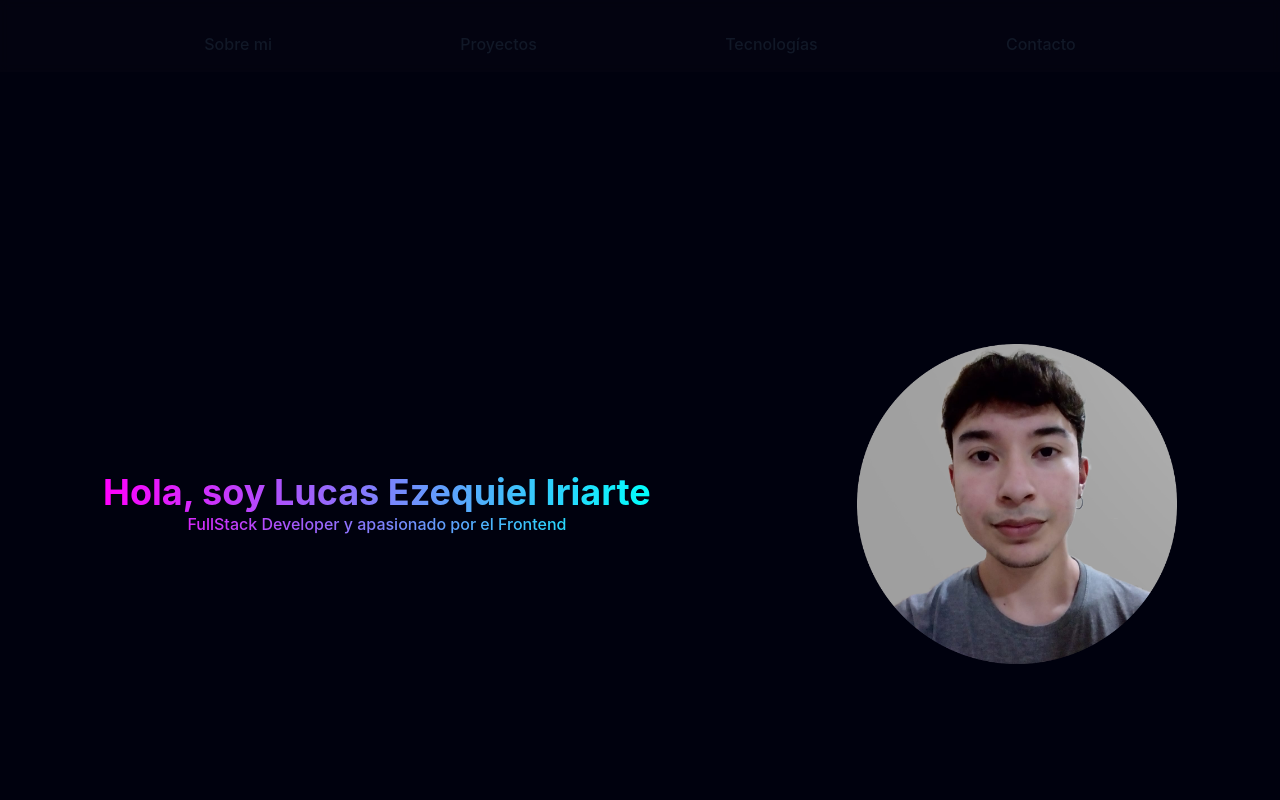
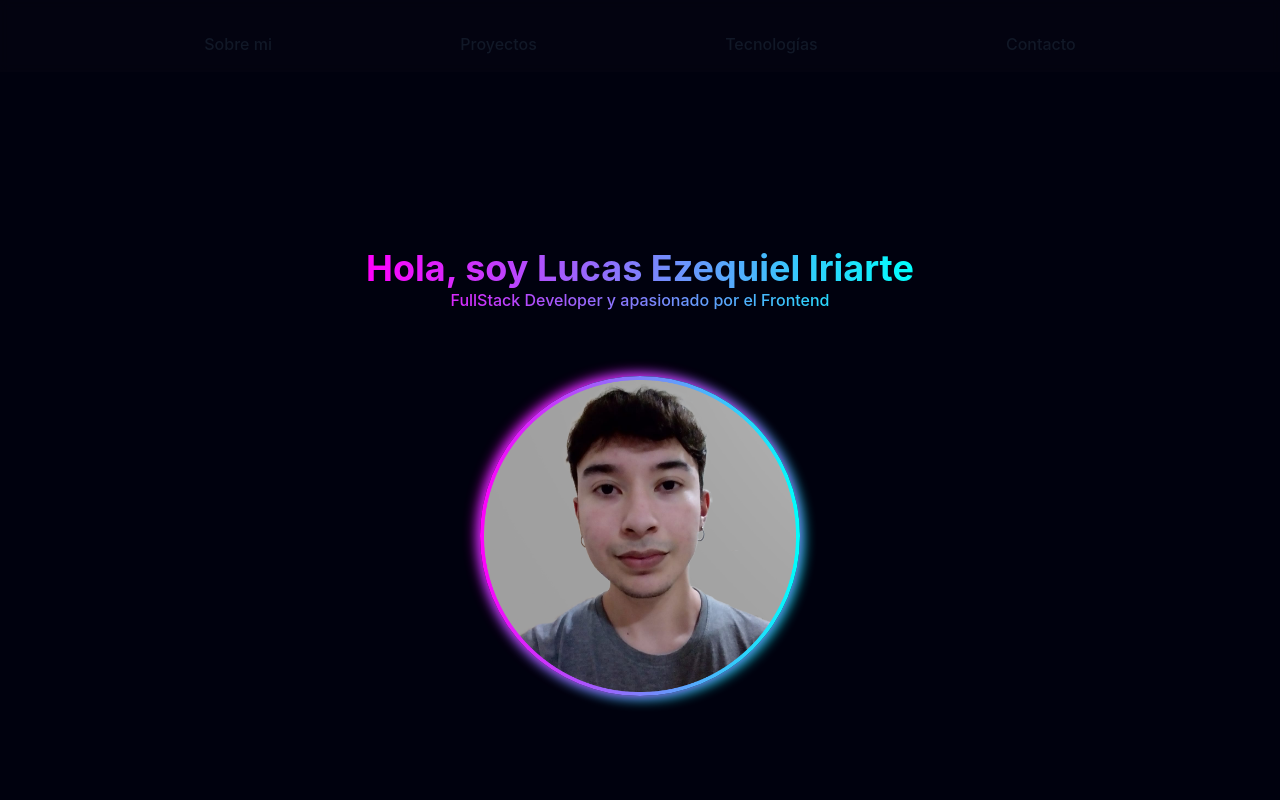
Before and after one commit to LucasIriarte/Portfolio, a React (Vite) app: page / in a window 1280 px wide. Shown: the top 800 px of the page. Built offline with nearby package versions, Linux system fonts and the light colour scheme.

Commit message:
Styles img

```diff
--- a/src/components/Home/Home.jsx
+++ b/src/components/Home/Home.jsx
@@ -6,6 +6,8 @@ import Tecnologies from "../Tecnologies/Tecnologies";
 import ContactMe from "../ContactMe/Contact";
 import Lucas from "../../assets/Lucas.png"
 import Footer from "../Footer/Footer";
+import Styles from "./Home.module.css"
+import Variables from "../../Variables.css"
 
 const Home = () => {
     return (
@@ -14,13 +16,13 @@ const Home = () => {
 
             <Header/>
 
-            <div className="flex items-center justify-around max-w-screen-xl mx-auto pt-16 h-screen">
+            <div className="flex flex-col items-center justify-center max-w-screen-xl mx-auto h-screen">
                 <div className="text-center">
                     <h1 className="font-bold text-4xl text-transparent bg-clip-text bg-gradient-to-r from-color-main1 to-color-main2">Hola, soy Lucas Ezequiel Iriarte</h1>
                     <h2 className="font-medium text-transparent bg-clip-text bg-gradient-to-r from-color-main1 to-color-main2">FullStack Developer y apasionado por el Frontend</h2>
                 </div>
 
-                <div className="w-1/2 max-w-xs">
+                <div className={`mt-16 w-1/2 max-w-xs rounded-full bg-gradient-to-r from-color-main1 to-color-main2 p-1 ${Styles.boxShadowPhoto}`}>
                     <img src={Lucas} alt="Imagen Lucas Ezequiel Iriarte" className="w-full"/>
                 </div>
             </div>
--- a/src/components/Home/Home.module.css
+++ b/src/components/Home/Home.module.css
@@ -0,0 +1,4 @@
+.boxShadowPhoto{
+    box-shadow: -3px -2px 13px 0 var(--color-main1),
+                3px 2px 13px 0 var(--color-main2)
+}
```
